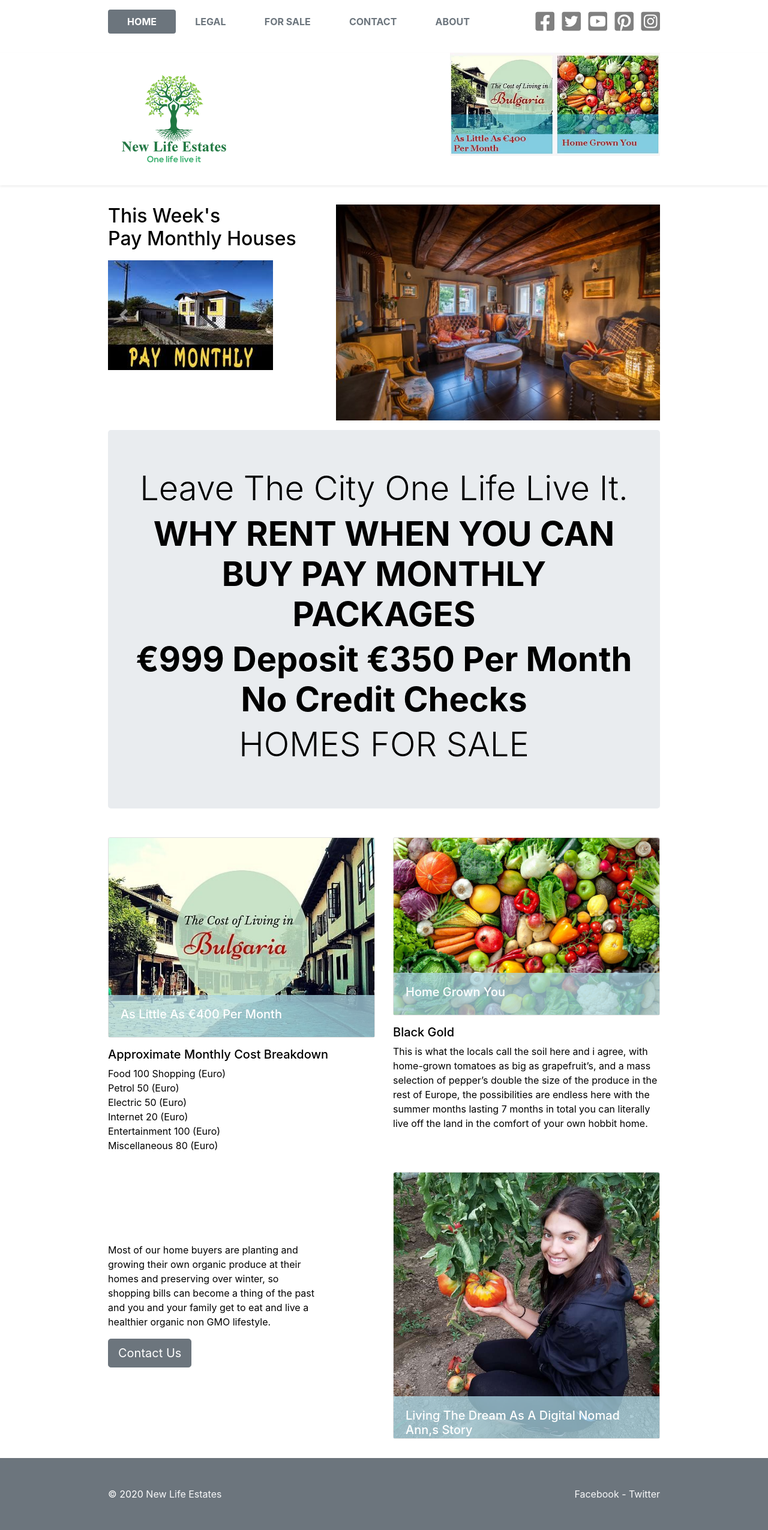
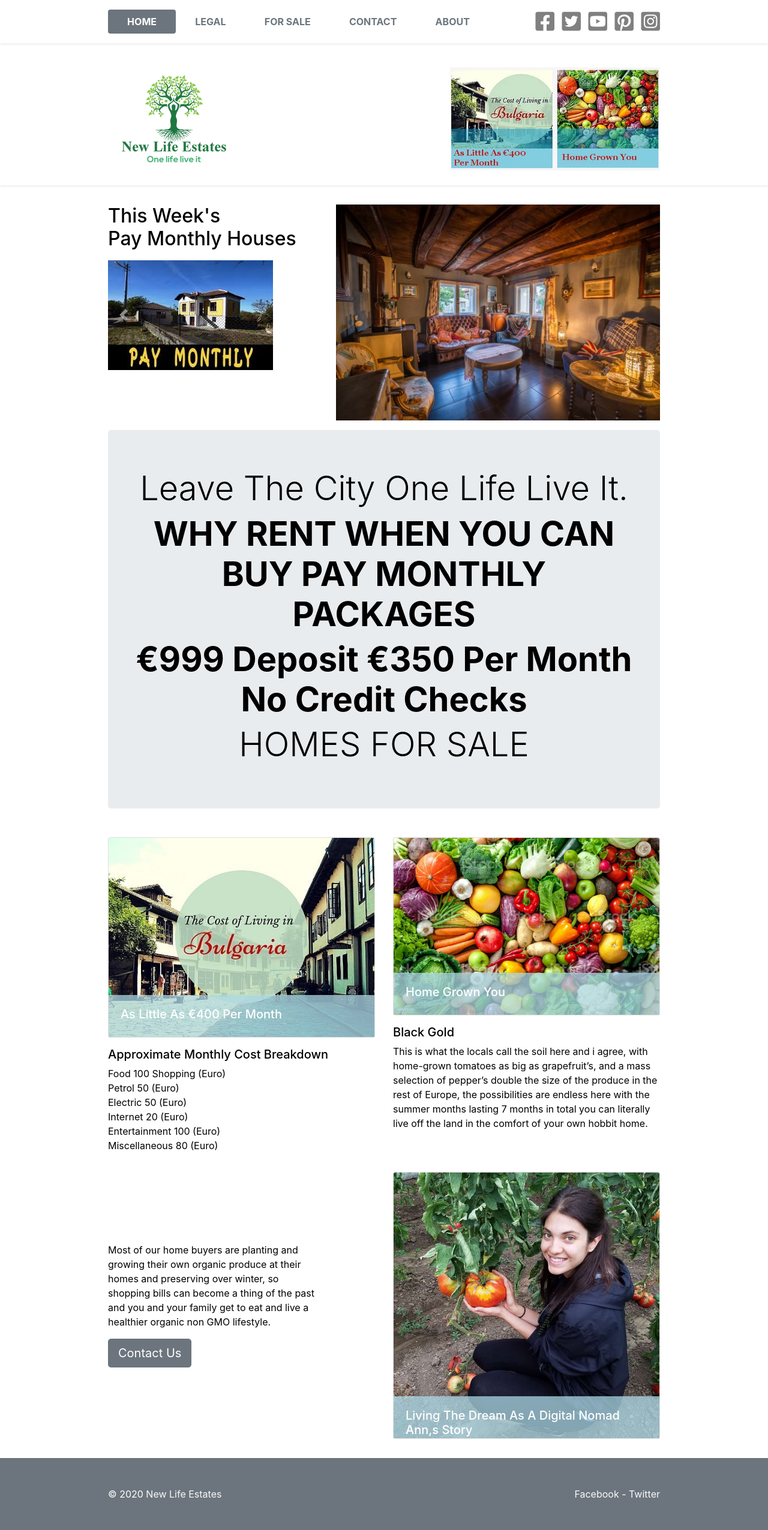
Before and after one commit to incomingleads/newlifeestates, a Jekyll site: the page built from index.md, in a window 1280 px wide. Shown: the whole page at 60% size. Built offline with Jekyll 4.4.1, drawn with Linux system fonts in a browser that asks for light colours.

Commit message:
Another Commit

```diff
--- a/_includes/home-container-fluid-2.html
+++ b/_includes/home-container-fluid-2.html
@@ -5,7 +5,7 @@
         <img src="/uploads/header-2.webp" class="img-fluid">
       </div>
       <div class="col-12 col-md-6 offset-lg-3 col-lg-4">
-        <img src="/uploads/header-1.webp" class="img-fluid">
+        <img src="/uploads/header-1.webp" class="img-fluid mt-4">
       </div>
     </div>
   </div>
--- a/_includes/home-container-fluid-5.html
+++ b/_includes/home-container-fluid-5.html
@@ -45,9 +45,9 @@
           <p>
             Most of our home buyers are planting and growing their own organic produce at their homes and preserving over winter, so shopping bills can become a thing of the past and you and your family get to eat and live a healthier organic non GMO lifestyle.
           </p>
-          <button type="button" class="btn btn-secondary btn-lg">
+          <a href="/contact/" target="_blank" rel="noopener noreferrer" type="button" class="btn btn-secondary btn-lg">
             Contact Us
-          </button>
+          </a>
         </div>
       </div>
       <div class="col-12 col-md-6 col-lg-5 offset-lg-1 mb-3">
--- a/_includes/navigations.html
+++ b/_includes/navigations.html
@@ -1,4 +1,4 @@
-<div class="container-fluid py-3 mb-3">
+<div class="container-fluid py-3 mb-3 shadow-sm">
   <div class="container">
     <div class="row">
       <div class="col-12 offset-lg-1 col-lg-7 text-center text-lg-left">
```
